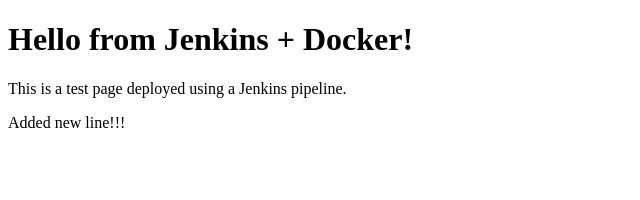
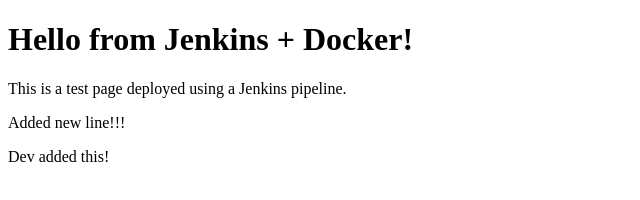
Before and after one commit to Mario-Sek/jenkins-demo, a plain HTML site: page index.html in a window 1280 px wide. Shown: the whole page, without its empty margins (0-640 px from the left). Drawn offline with Linux system fonts and the light colour scheme.

Commit message:
Update index from dev.html

```diff
--- a/index.html
+++ b/index.html
@@ -8,5 +8,6 @@
   <h1>Hello from Jenkins + Docker!</h1>
   <p>This is a test page deployed using a Jenkins pipeline.</p>
   <p>Added new line!!!</p>
+  <p>Dev added this!</p>
 </body>
 </html>
```
